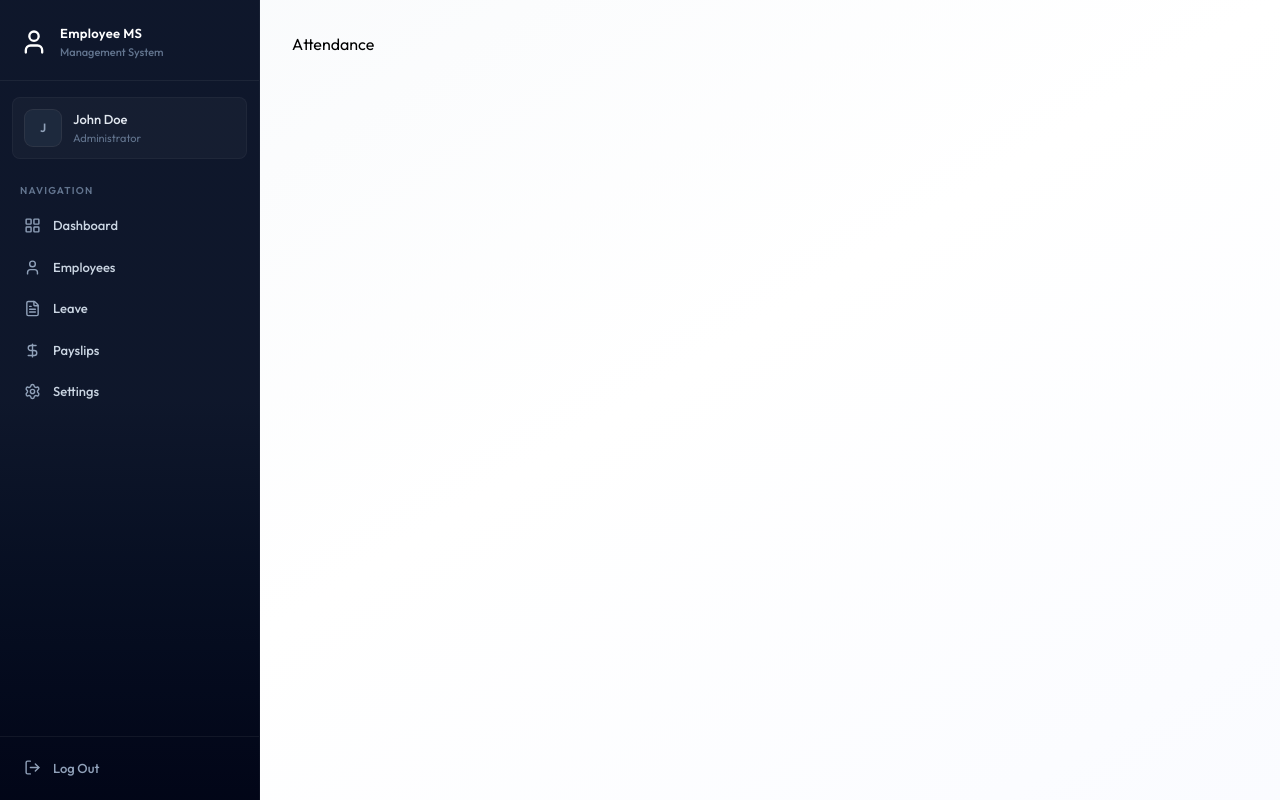
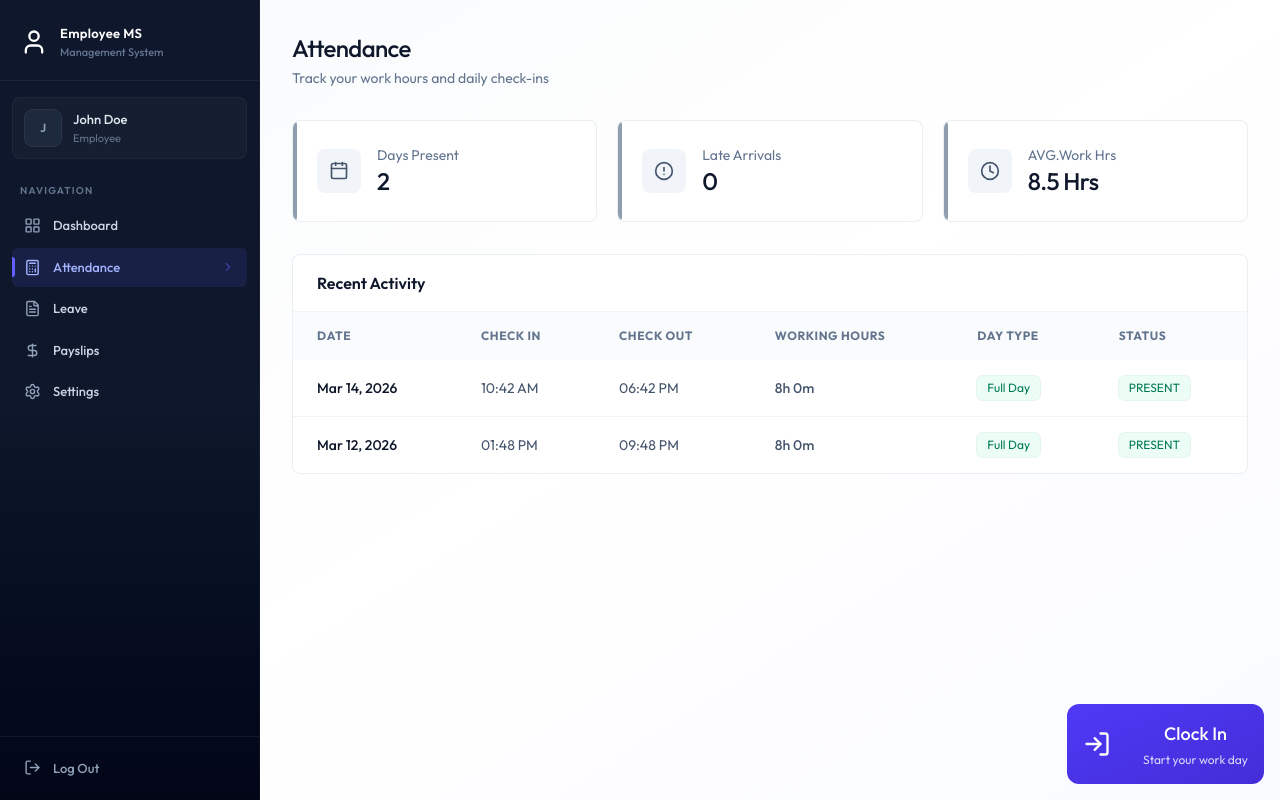
Before and after one commit to S264-max/fullstack-EMS, a React (Vite) app in the folder client/: page /attendance in a window 1280 px wide. Built offline with nearby package versions, Linux system fonts and the light colour scheme.

Commit message:
Attedance page UI completed

```diff
--- a/client/package.json
+++ b/client/package.json
@@ -11,6 +11,7 @@
   },
   "dependencies": {
     "@tailwindcss/vite": "^4.2.2",
+    "date-fns": "^4.1.0",
     "lucide-react": "^1.8.0",
     "react": "^19.2.4",
     "react-dom": "^19.2.4",
--- a/client/src/components/Sidebar.jsx
+++ b/client/src/components/Sidebar.jsx
@@ -17,7 +17,7 @@
         setMobileOpen(false)
     },[pathname])
 
-    const role= "ADMIN" || "EMPLOYEE";
+    const role= "" || "EMPLOYEE";
     const navItems =[
         {name: "Dashboard" , href:"/dashboard" , icon: LayoutGridIcon},
         role=== "ADMIN" ?
--- /dev/null
+++ b/client/src/components/attendance/AttendanceHistory.jsx
@@ -0,0 +1,82 @@
+import React from 'react'
+import { getDayTypeDisplay, getWorkingHoursDisplay } from '../../assets/assets'
+import {format} from 'date-fns'
+
+const AttendanceHistory = ({history}) => {
+  return (
+    <div className='card overflow-hidden'>
+        <div className='px-6 py-4 border-b border-slate-100'>
+            <h3 className='font-semibold text-slate-900'>Recent Activity</h3>
+        </div>
+        <div className='overflow-x-auto'>
+            <table className='table-modern'>
+                <thead>
+                    <tr>
+                        <th className='px-6 py-4'>Date</th>
+                        <th className='px-6 py-4'>Check In</th>
+                        <th className='px-6 py-4'>Check Out</th>
+                        <th className='px-6 py-4'>Working Hours</th>
+                        <th className='px-6 py-4'>Day Type</th>
+                        <th className='px-6 py-4'>Status</th>
+                    </tr>
+                </thead>
+                <tbody>
+                    {history.length ===0 ? (
+                        <tr>
+                            <td colSpan={6} className='text-center py-12 text-slate-400'>
+                                No records found
+                            </td>
+                        </tr>
+                    ) : (
+                        history.map((record)=>{
+                            const dayType = getDayTypeDisplay(record)
+                            return(
+                                <tr key={record._id || record.id}>
+                                    <td className='px-6 py-4 font-medium text-slate-900'>
+                                        {format(new Date(record.date),"MMM dd, yyyy")}
+                                    </td>
+
+                                     <td className='px-6 py-4  text-slate-600'>
+                                        {record.checkIn ? format(new Date(record.checkIn),"hh:mm a") : "-"}
+
+                                    </td>
+
+                                    <td className='px-6 py-4  text-slate-600'>
+                                        {record.checkOut ? format(new Date(record.checkOut),"hh:mm a") : "-"}
+
+                                    </td>
+
+                                    <td className='px-6 py-4  text-slate-600 font-medium'>
+                                        {getWorkingHoursDisplay(record)}
+                                    </td>
+
+                                     <td className='px-6 py-4 '>
+                                        {dayType.label !== "-" ? <span className={`badge ${dayType.className}`}>{dayType.label}</span> : "-"}
+
+                                    </td>
+
+                                    <td className='px-6 py-4 '>
+                                       <span className={`badge ${record.status === "PRESENT" ? "badge-success" :
+                                        record.status==="LATE" ?"badge-warning" :"badge-danger"
+                                       }`}>
+                                        {record.status}
+                                       </span>
+
+                                    </td>
+
+
+
+
+
+                                </tr>
+                            )
+                        })
+                    )}
+                </tbody>
+            </table>
+        </div>
+    </div>
+  )
+}
+
+export default AttendanceHistory
--- /dev/null
+++ b/client/src/components/attendance/AttendanceStats.jsx
@@ -0,0 +1,48 @@
+import { AlertCircleIcon, CalendarIcon, ClockIcon } from 'lucide-react';
+import React from 'react'
+
+const AttendanceStats = ({history}) => {
+
+  const totalPresent=history.filter((h)=>h.status === "PRESENT" | h.status=== "LATE").length;
+
+  const totalLate=history.filter((h)=> h.status=== "LATE").length;
+
+  const stats=[
+    {
+      label :"Days Present",
+      value :totalPresent,
+      icon :CalendarIcon
+
+    },
+    {
+      label :"Late Arrivals",
+      value :totalLate,
+      icon :AlertCircleIcon
+
+    },
+    {
+      label :"AVG.Work Hrs",
+      value :"8.5 Hrs",
+      icon :ClockIcon
+
+    },
+  ]
+  return (
+    <div className='grid grid-cols-1 sm:grid-cols-3 gap-4 sm:gap-5 mb-8'>
+        {stats.map((s)=>(
+          <div key={s.label} className='card card-hover p-5 sm:p-6 flex items-center gap-4 relative overflow-hidden group'>
+              <div className='absolute left-0 top-0 bottom-0 w-1 rounded-r-full bg-slate-500/70 group-hover:bg-indigo-500/70'/>
+              <div className='p-3 bg-slate-100 rounded-lg group-hover:bg-indigo-50 transition-colors duration-200'>
+                <s.icon className='w-5 h-5 text-slate-600 group-hover:text-indigo-600 transition-colors duration-200'/>
+              </div>
+              <div>
+                <p className='text-sm text-slate-500'>{s.label}</p>
+                <p className='text-2xl font-medium text-slate-900 tracking-tight'>{s.value}</p>
+              </div>
+          </div>
+        ))}
+    </div>
+  )
+}
+
+export default AttendanceStats
--- /dev/null
+++ b/client/src/components/attendance/CheckInButton.jsx
@@ -0,0 +1,41 @@
+import { Loader2Icon, LogInIcon, LogOutIcon } from 'lucide-react'
+import React, { useState } from 'react'
+
+const CheckInButton = ({todayRecord, onAction}) => {
+
+    const [loading,setLoading] = useState(false)
+
+    const handleAttendance = async () => {
+        setLoading(true)
+        setTimeout(()=>{
+        setLoading(false)
+        onAction()
+        },1000)
+    }
+
+    if(todayRecord?.checkOut){
+        return(
+            <div className='flex flex-col items-center justify-center p-8 bg-slate-50 rounded-2xl border border-slate-200'>
+                <h3 className='text-lg font-bold text-slate-900'>Work Day Completed</h3>
+                <p className='text-slate-500 text-sm mt-1'>Great job! See you tomorrow</p>
+            </div>
+        )
+    }
+
+    const isChekedIn =!!todayRecord ?.isChekedIn;
+  return (
+    <div className='absolute bottom-4 right-4 flex flex-col z-1'>
+        <button onClick={handleAttendance} disabled={loading} className={`w-full max-w-xs flex justify-between items-center gap-8 p-4 rounded-xl bg-linear-to-br text-white
+            ${isChekedIn ? "from-slate-700 to-slate-900" : "from-indigo-600 to-indigo-700"}`}>
+            {loading ? <Loader2Icon className='size-7 animate-spin'/> :isChekedIn ? <LogOutIcon className='size-7' />
+            :<LogInIcon className='size-7'/>}
+            <div className='relative flex flex-col items-center text-center'>
+                <h2 className='text-lg font-medium mb-1'>{loading ? "Processing..." : isChekedIn ? "Clock Out" : "Clock In"}</h2>
+                <p className='text-xs opacity-80'>{isChekedIn ? "Click to end your shift" :"Start your work day"}</p>
+            </div>
+        </button>
+    </div>
+  )
+}
+
+export default CheckInButton
--- a/client/src/pages/Attendance.jsx
+++ b/client/src/pages/Attendance.jsx
@@ -1,8 +1,55 @@
+import { useCallback, useEffect, useState } from "react"
+import { dummyAttendanceData } from "../assets/assets"
+import Loading from "../components/Loading"
+import CheckInButton from "../components/attendance/CheckInButton"
+import AttendanceStats from "../components/attendance/AttendanceStats"
+import AttendanceHistory from "../components/attendance/AttendanceHistory"
 
 
 const Attendance = () => {
+
+  const [history,setHistory] =useState([])
+  const [loading,setLoading] =useState(true)
+  const [isDeleted,setIsDeleted] = useState(false)
+
+    const fetchData  = useCallback(async () => {
+
+      setHistory(dummyAttendanceData)
+      setTimeout(()=>{
+        setLoading(false)
+      },1000)
+
+    },[])
+
+    useEffect(()=>{
+      fetchData()
+    },[fetchData]);
+
+    if(loading) return <Loading />
+
+    const today=new Date()
+    today.setHours(0,0,0,0)
+    const todayRecord=history.find((r)=> new Date(r.date).toDateString()===today.toDateString())
   return (
-    <div>Attendance</div>
+    <div className="animate-fade-in">
+      <div className="page-header">
+          <h1 className="page-title"> Attendance</h1>
+          <p className="page-subtitle">Track your work hours and daily check-ins</p>
+      </div>
+
+      {isDeleted ?(
+        <div className="mb-8 p-6 bg-rose-50 border border-rose-200 rounded-2xl text-center">
+          <p className="text-rose-600"> You can no longer clock in or out because your employee records have been marked as deleted.</p>
+        </div>
+      ) :(
+        <div className="mb-8">
+            <CheckInButton todayRecord={todayRecord} onAction={fetchData}/>
+        </div>
+      )}
+      <AttendanceStats history={history} />
+
+      <AttendanceHistory history={history}/>
+    </div>
   )
 }
 
--- a/client/src/pages/Employees.jsx
+++ b/client/src/pages/Employees.jsx
@@ -21,11 +21,11 @@
     setTimeout(()=>{
       setLoading(false)
     },1000)
-  },[])
+  },[selectedDept])
 
   useEffect(()=>{
     fetchEmployees();
-  },[])
+  },[fetchEmployees])
 
   const filtered= employees.filter((emp)=>`${emp.firstName} ${emp.lastName} ${emp.position}`.toLowerCase().includes(search.toLowerCase()))
   return (
```
Also changed, not shown: 1 other file (tests, documents, lock files or other folders).
